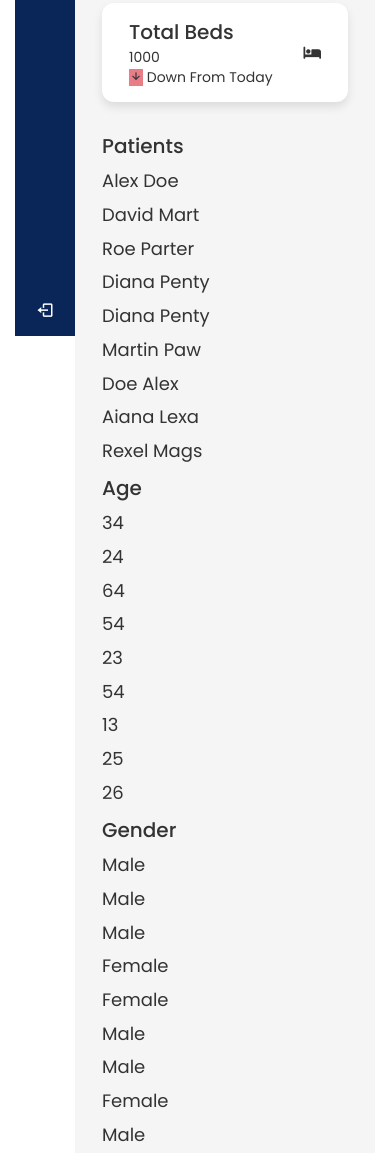
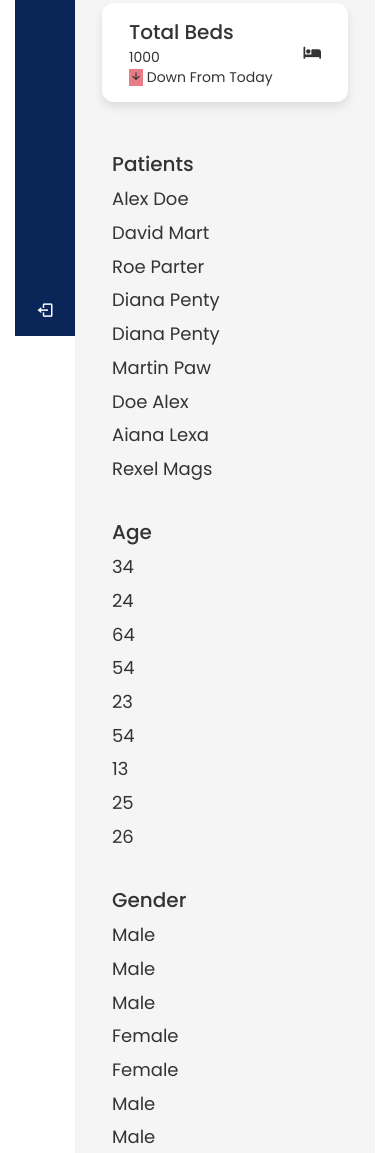
Before and after one commit to VinukaSilva/HealthGuard, a plain HTML site: page dashboard/doctor/index.html in a window 390 px wide. Shown: the part 508-1661 px from the top of the page. Drawn offline with nearby package versions, Linux system fonts and the light colour scheme; files that its build step writes are made by us from their sources; a script that the page names is missing; files whose address does not match are found by name.

Commit message:
Modified Main.css

```diff
--- a/dashboard/doctor/css/main.css
+++ b/dashboard/doctor/css/main.css
@@ -295,6 +295,32 @@ nav .profile-details i{
   display: flex;
   justify-content: space-between;
   /* padding: 0 20px; */
+}
+.sales-details {
+  display: flex !important;
+  flex-wrap: wrap !important;
+  justify-content: space-around !important; /* Adjust this as needed */
+  align-items: flex-start !important; /* Ensures items align at the top */
+}
+
+.sales-details ul {
+  flex: 5 5 15% !important; /* Allows each list to grow and take equal width, adjust '20%' as necessary */
+  margin: 10px 10px; /* Adds some space between lists */
+  max-width: 100% !important; /* Limits width of each list to 20% of their container's width */
+  overflow-y: auto; /* Adds a scrollbar to each list if content overflows */
+  max-height: 500px;
+
+}
+
+@media (max-width: 768px) {
+  .sales-details {
+    flex-direction: column !important;
+  }
+  .sales-details ul {
+    flex: 1 1 100% !important; /* Each list takes full width on smaller screens */
+    margin: 5px 5 !important; /* Adjust vertical margin */
+    max-width: 100% !important;
+  }
 }
 
 /* left box */
```
